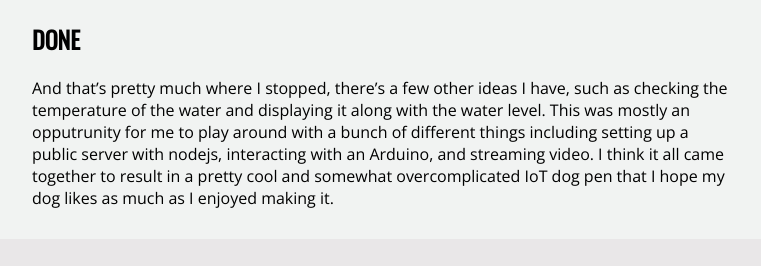
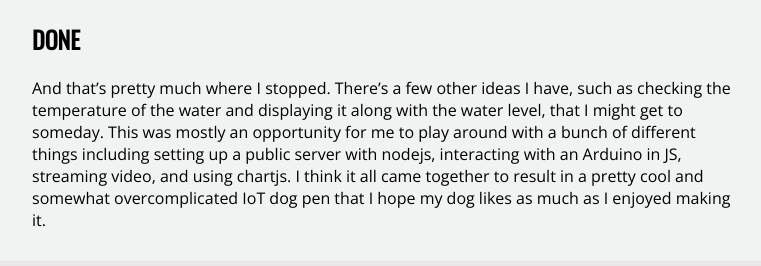
Before and after one commit to BenLorantfy-Archive/benlorantfy.github.io, a Jekyll site: the page built from _posts/2016-07-09-An-IoT-Dog-Pen.md, in a window 1280 px wide and 900 px high, scrolled down 4904 px, cut to the strip 559-825 px from the top of the window. Shown: the whole strip, without its empty margins (256-1017 px from the left). Built offline with Jekyll 4.4.1, drawn with Linux system fonts in a browser that asks for light colours.

Commit message:
Update 2016-07-09-An-IoT-Dog-Pen.md

```diff
--- a/_posts/2016-07-09-An-IoT-Dog-Pen.md
+++ b/_posts/2016-07-09-An-IoT-Dog-Pen.md
@@ -99,4 +99,4 @@ I also attached a cheap water level sensor I found on ebay to the inside of the
 </div>
 
 ## Done
-And that's pretty much where I stopped, there's a few other ideas I have, such as checking the temperature of the water and displaying it along with the water level. This was mostly an opputrunity for me to play around with a bunch of different things including setting up a public server with nodejs, interacting with an Arduino, and streaming video. I think it all came together to result in a pretty cool and somewhat overcomplicated IoT dog pen that I hope my dog likes as much as I enjoyed making it.
+And that's pretty much where I stopped. There's a few other ideas I have, such as checking the temperature of the water and displaying it along with the water level, that I might get to someday. This was mostly an opportunity for me to play around with a bunch of different things including setting up a public server with nodejs, interacting with an Arduino in JS, streaming video, and using chartjs. I think it all came together to result in a pretty cool and somewhat overcomplicated IoT dog pen that I hope my dog likes as much as I enjoyed making it.
```
